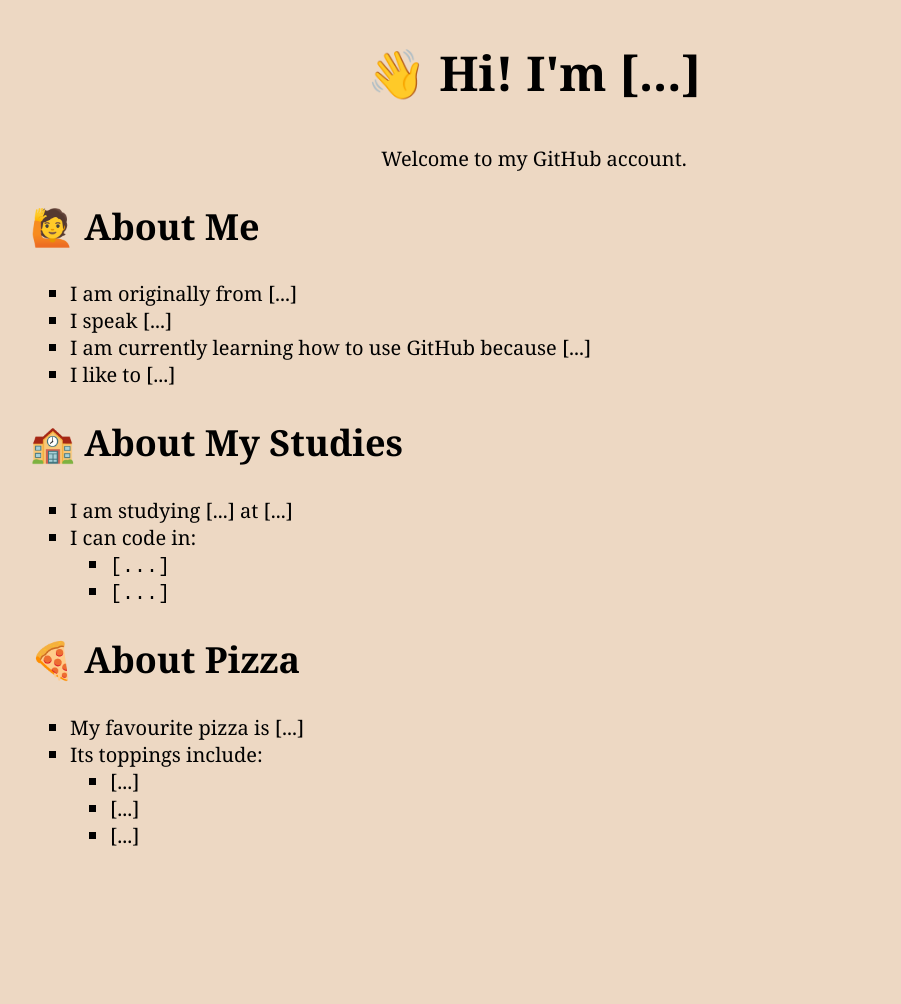
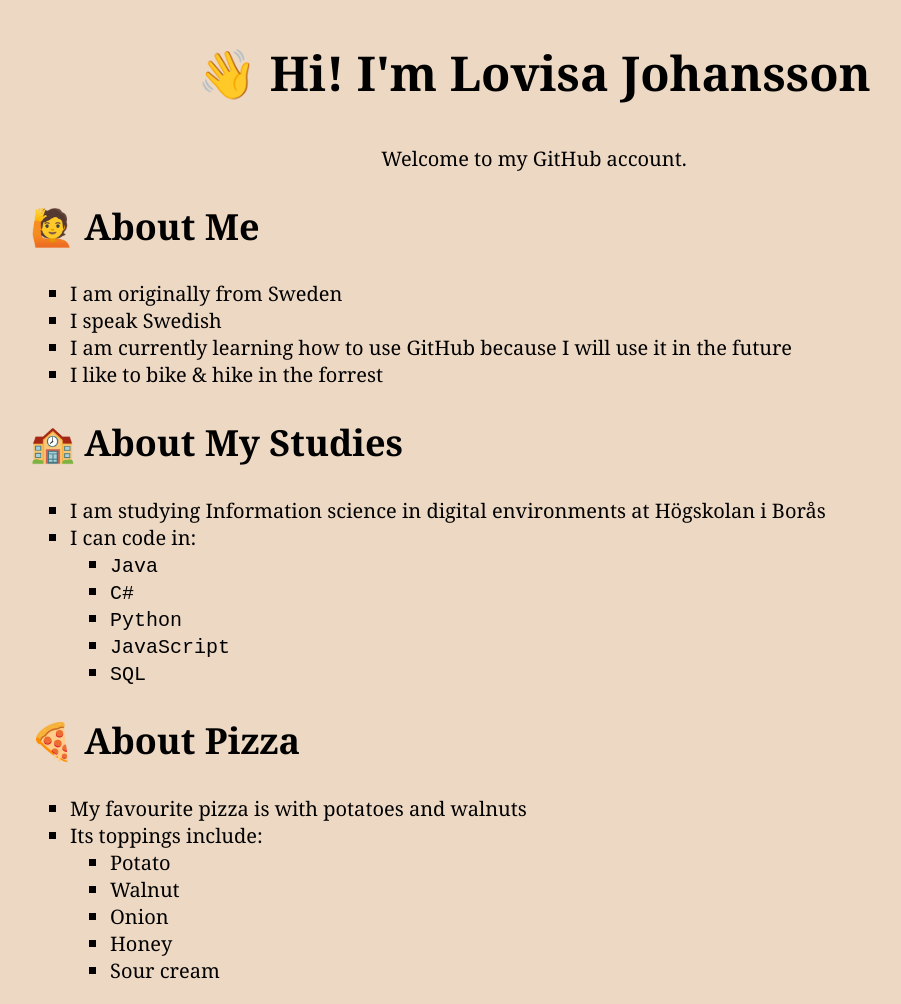
Before and after one commit to Lovisaj01/About-me, a plain HTML site: page index.html in a window 1280 px wide. Shown: the whole page, without its empty margins (106-1007 px from the left). Before the commit the page ends 869 px from the top, so only its background shows below. Drawn offline with Linux system fonts and the light colour scheme.

Commit message:
Added some information about me

```diff
--- a/index.html
+++ b/index.html
@@ -7,7 +7,7 @@
     </head>
     <body>
         <article>
-        <h1>&#128075; Hi! I'm [...]</h1>
+        <h1>&#128075; Hi! I'm Lovisa Johansson</h1>
         <p>
             Welcome to my GitHub account.
         </p>
@@ -15,20 +15,23 @@
         <article>
         <h2>&#128587; About Me</h2>
         <ul>
-            <li>I am originally from [...]</li>
-            <li>I speak [...]</li>
-            <li>I am currently learning how to use GitHub because [...]</li>
-            <li>I like to [...]</li>
+            <li>I am originally from Sweden</li>
+            <li>I speak Swedish</li>
+            <li>I am currently learning how to use GitHub because I will use it in the future</li>
+            <li>I like to bike & hike in the forrest</li>
         </ul>
         </article>
         <article>
         <h2>&#127979; About My Studies </h2>
         <ul>
-            <li>I am studying [...] at [...]</li>
+            <li>I am studying Information science in digital environments at Högskolan i Borås</li>
             <li>I can code in:
                 <ul>
-                    <li><code>[...]</code></li>
-                    <li><code>[...]</code></li>
+                    <li><code>Java</code></li>
+                    <li><code>C#</code></li>
+                    <li><code>Python</code></li>
+                    <li><code>JavaScript</code></li>
+                    <li><code>SQL</code></li>
                 </ul>
             </li>
         </ul>
@@ -36,12 +39,14 @@
         <article>
         <h2>&#127829; About Pizza</h2>
         <ul>
-            <li>My favourite pizza is [...]</li>
+            <li>My favourite pizza is with potatoes and walnuts</li>
             <li>Its toppings include:
                 <ul>
-                    <li>[...]</li>
-                    <li>[...]</li>
-                    <li>[...]</li>
+                    <li>Potato</li>
+                    <li>Walnut</li>
+                    <li>Onion</li>
+                    <li>Honey</li>
+                    <li>Sour cream</li>
                 </ul>
             </li>
         </ul>
```
